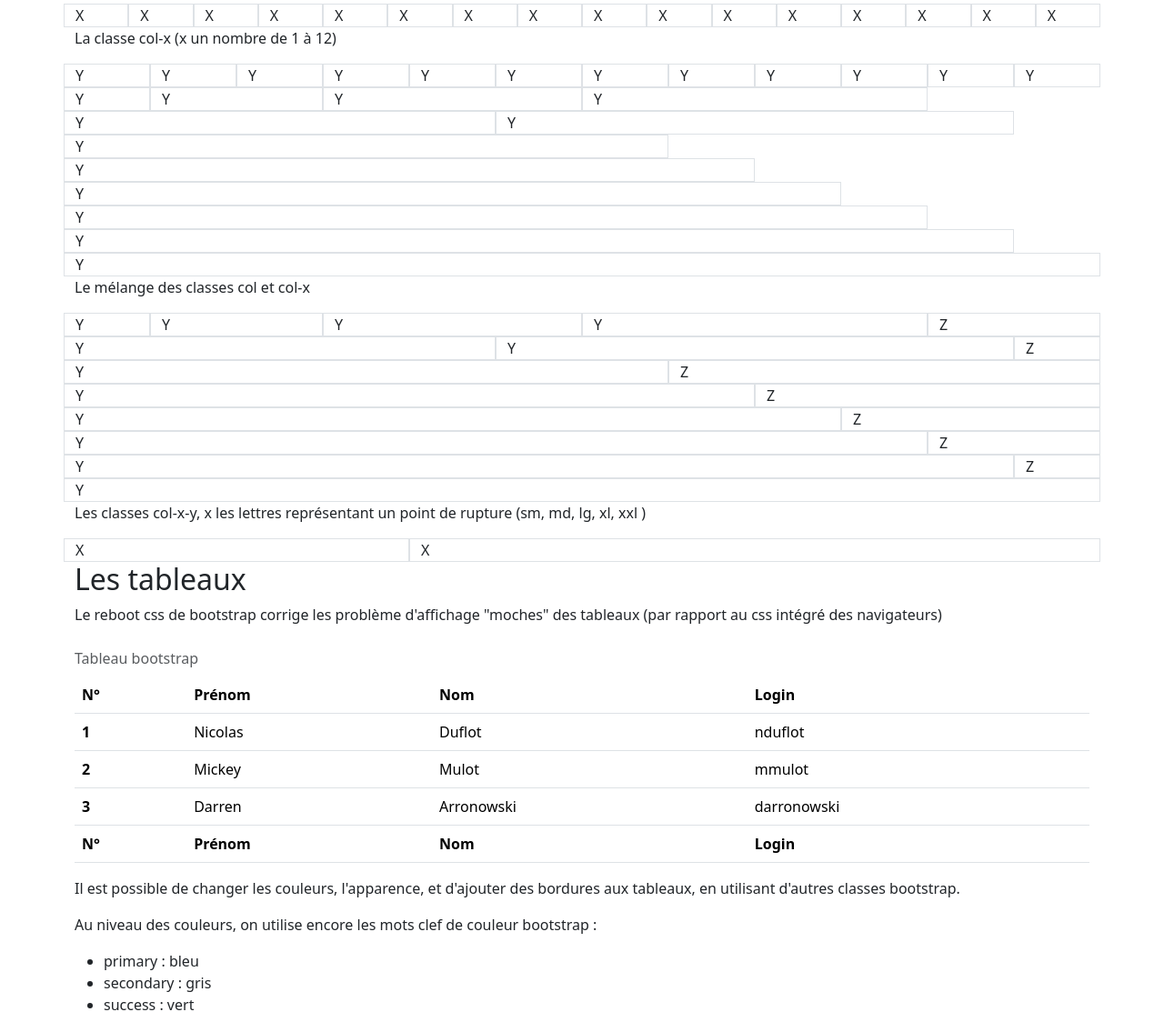
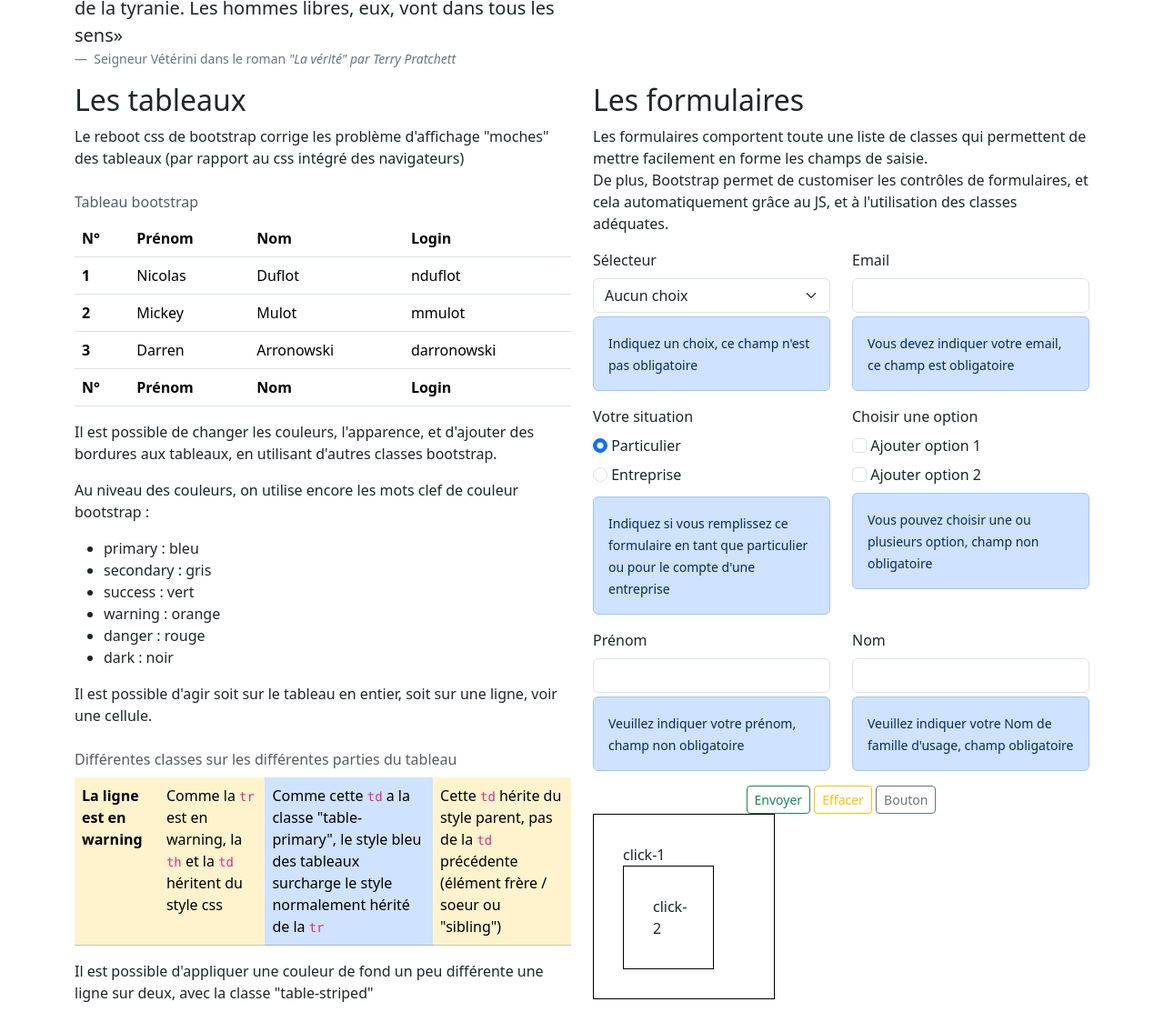
Before and after one commit to nicoduflot/2025-05-12-bs-tw, a plain HTML site: page bootstrap.html in a window 1280 px wide. Shown: the part 1259-2372 px from the top of the page at 91% size. Drawn offline with Linux system fonts and the light colour scheme.

Commit message:
les formiulaires pt 3

```diff
--- a/bootstrap.html
+++ b/bootstrap.html
@@ -22,7 +22,7 @@
     </nav>
     <main class="container">
         <section class="row">
-            <div>
+            <div class="col-lg-6">
                 <article>
                     <h2>Reboot CSS</h2>
                     <p>
@@ -108,7 +108,7 @@
                     </figure>
                 </article>
             </div>
-            <div>
+            <div class="col-lg-6">
                 <article>
                     <h2>Les grilles Responsive Bootstrap</h2>
                     <p>
@@ -304,7 +304,7 @@
                     </div>
                 </article>
             </div>
-            <div>
+            <div class="col-lg-6">
                 <h2>Les tableaux</h2>
                 <p>
                     Le reboot css de bootstrap corrige les problème d'affichage "moches" des tableaux (par rapport au css intégré des navigateurs)
@@ -499,7 +499,7 @@
                     </tr>
                 </table>
             </div>
-            <div>
+            <div class="col-lg-6">
                 <h2>Les formulaires</h2>
                 <p>
                     Les formulaires comportent toute une liste de classes qui permettent de mettre facilement en forme
@@ -507,8 +507,8 @@
                     De plus, Bootstrap permet de customiser les contrôles de formulaires, et cela automatiquement grâce
                     au JS, et à l'utilisation des classes adéquates.
                 </p>
-                <form class="row">
-                    <div class="col-sm-6 col-lg-4 offset-lg-2">
+                <form class="row needs-validation" novalidate>
+                    <div class="col-sm-6 col-xxl-4 offset-xxl-2">
                         <label class="form-label" for="choixSelect">Sélecteur</label>
                         <select class="form-select mb-1" id="choixSelect" name="choixSelect" aria-describedby="info-choixSelect">
                             <option value="0">Aucun choix</option>
@@ -519,12 +519,12 @@
                             <small>Indiquez un choix, ce champ n'est pas obligatoire</small>
                         </div>
                     </div>
-                    <div class="col-sm-6 col-lg-4 ">
+                    <div class="col-sm-6 col-xxl-4 ">
                         <label class="form-label" for="email">Email</label>
-                        <input class="form-control mb-1" type="email" name="email" id="email" aria-describedby="info-email" />
+                        <input class="form-control mb-1" type="email" name="email" id="email" aria-describedby="info-email" required />
                         <div class="alert alert-primary" id="info-email"><small>Vous devez indiquer votre email, ce champ est obligatoire</small></div>
                     </div>
-                    <div class="col-sm-6 col-lg-4 offset-lg-2">
+                    <div class="col-sm-6 col-xxl-4 offset-xxl-2">
                         <label class="form-label" for="situation" aria-describedby="info-situation">Votre situation</label><br />
                         <input class="form-check-input" type="radio" name="situation" id="pp" value="Physique" checked /> <label class="form-label" for="pp">Particulier</label><br />
                         <input class="form-check-input" type="radio" name="situation" id="pm" value="Morale" /> <label class="form-label" for="pm">Entreprise</label>
@@ -532,7 +532,7 @@
                             <small>Indiquez si vous remplissez ce formulaire en tant que particulier ou pour le compte d'une entreprise</small>
                         </div>
                     </div>
-                    <div class="col-sm-6 col-lg-4 ">
+                    <div class="col-sm-6 col-xxl-4 ">
                         <label class="form-label">Choisir une option</label>
                         <div>
                             <input class="form-check-input" type="checkbox" name="opt01" id="opt01" />
@@ -546,16 +546,16 @@
                             <small>Vous pouvez choisir une ou plusieurs option, champ non obligatoire</small>
                         </div>
                     </div>
-                    <div class="col-sm-6 col-lg-4  offset-lg-2">
+                    <div class="col-sm-6 col-xxl-4 offset-xxl-2">
                         <label class="form-label" for="prenom">Prénom</label>
                         <input class="form-control mb-1" type="text" id="prenom" name="prenom" aria-describedby="info-prenom" />
                         <div class="alert alert-primary" id="info-prenom">
                             <small>Veuillez indiquer votre prénom, champ non obligatoire</small>
                         </div>
                     </div>
-                    <div class="col-sm-6 col-lg-4 ">
+                    <div class="col-sm-6 col-xxl-4 ">
                         <label class="form-label" for="nom">Nom</label>
-                        <input class="form-control mb-1" type="text" id="nom" name="nom" aria-describedby="info-nom" />
+                        <input class="form-control mb-1" type="text" id="nom" name="nom" aria-describedby="info-nom" required />
                         <div class="alert alert-primary" id="info-nom">
                             <small>Veuillez indiquer votre Nom de famille d'usage, champ obligatoire</small>
                         </div>
@@ -566,6 +566,43 @@
                         <button class="btn btn-outline-secondary btn-sm" type="button">Bouton</button>
                     </div>
                 </form>
+                <div id="click-1" style="padding: 2rem; border: 1px solid black; max-width: 200px;">
+                    click-1
+                    <div id="click-2" style="padding: 2rem; border: 1px solid black; max-width: 100px;">
+                        click-2
+                    </div>
+                </div>
+                <script>
+                    const click1 = document.getElementById('click-1');
+                    const click2 = document.getElementById('click-2');
+                    click1.addEventListener('click', function(){
+                        console.log('click-1');
+
+                    });
+                    click2.addEventListener('click', function(event){
+                        event.stopPropagation();
+                        console.log('click-2');
+                    });
+                    /* la forme ()(); permet d'écrire une fonction anonyme (fonction de callback) qui s'auto exécute */
+                    (
+                        function(){
+                            'use strict';
+                            const forms = document.querySelectorAll('.needs-validation');
+                            /*console.log(forms);*/
+                            forms.forEach( function(form){
+                                console.log(form);
+                                form.addEventListener('submit', function(event){
+                                    console.log(event);
+                                    if(!form.checkValidity()){
+                                        event.preventDefault();
+                                        event.stopPropagation();
+                                    }
+                                    form.classList.add('was-validated');
+                                }, false);
+                            });
+                        }
+                    )();
+                </script>
             </div>
         </section>
     </main>
```
